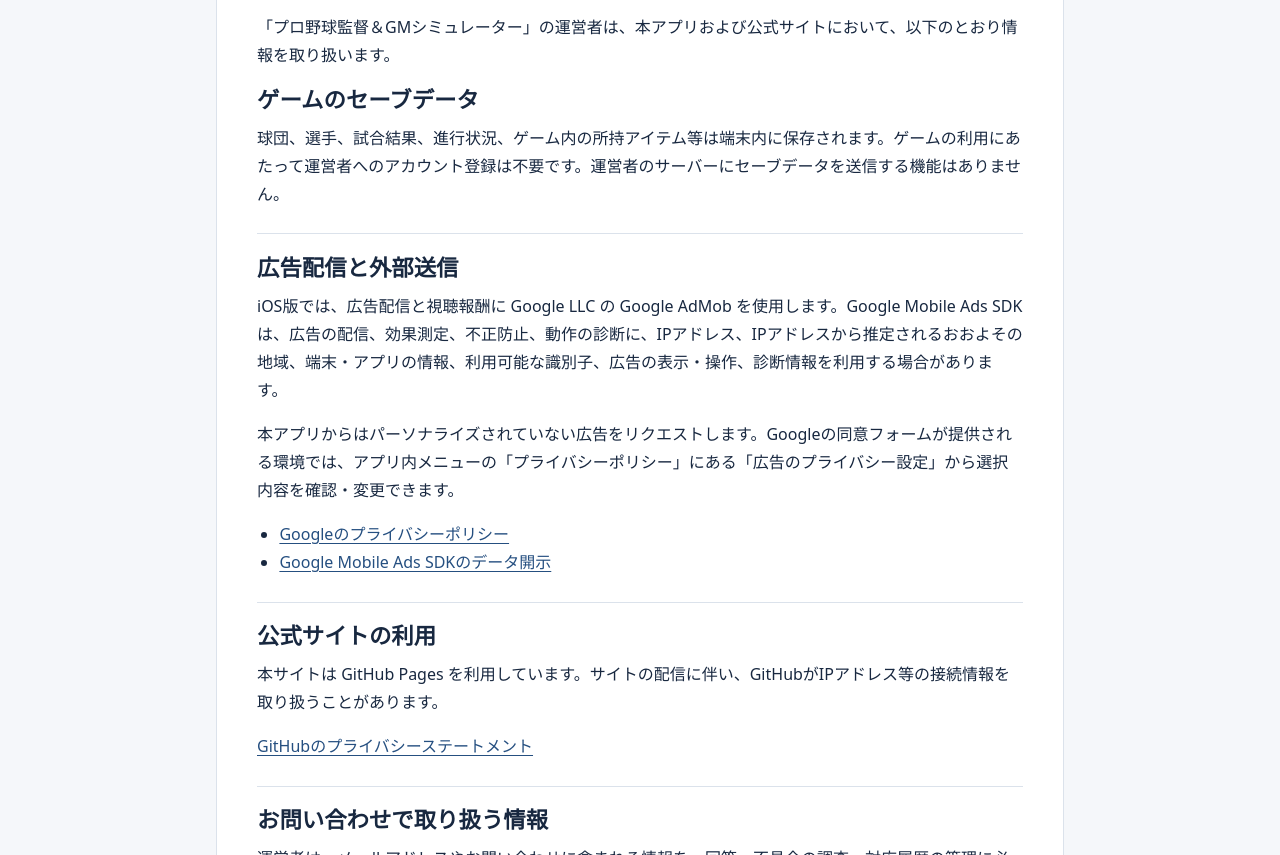
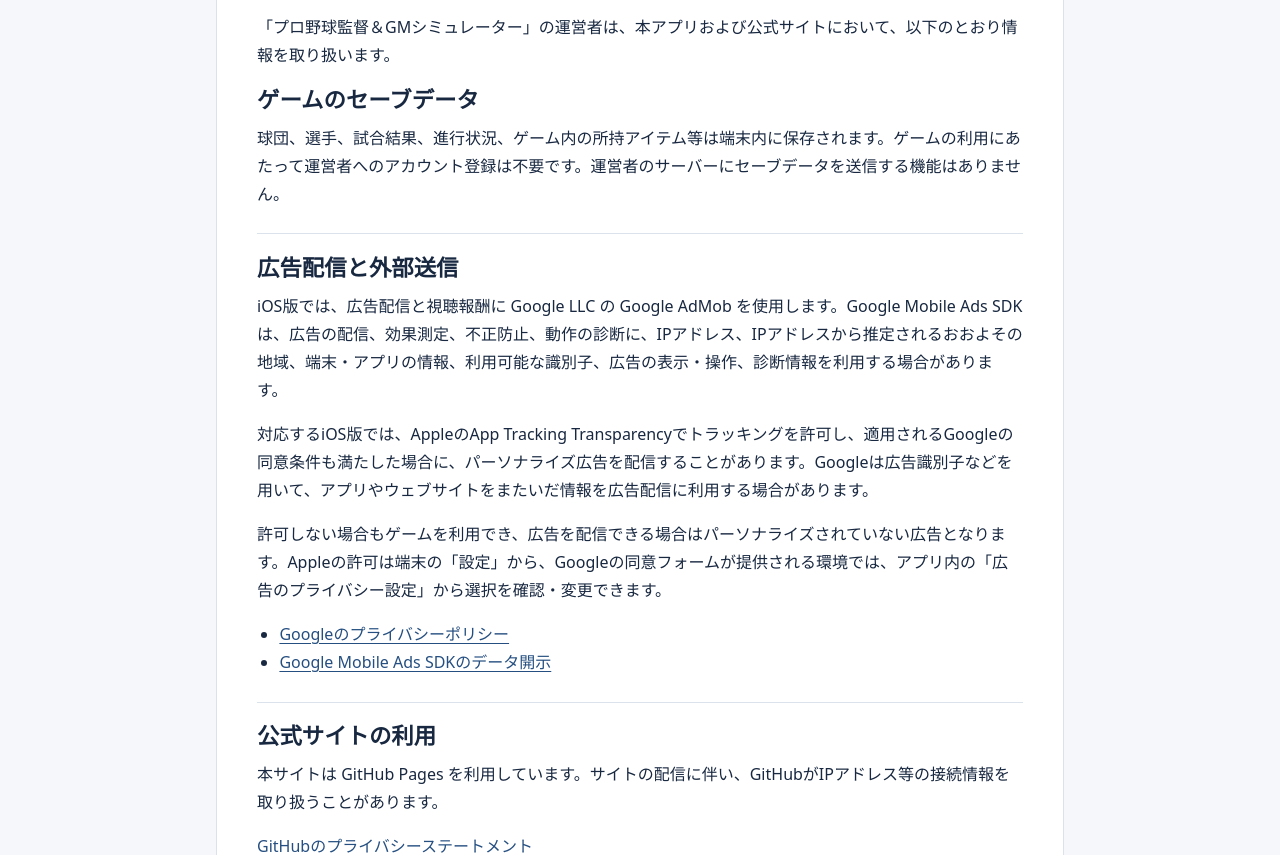
Before and after one commit to ebi-oishii/baseball-game-site, a plain HTML site: page privacy/index.html in a window 1280 px wide. Shown: the part 245-1100 px from the top of the page. Drawn offline with Linux system fonts and the light colour scheme.

Commit message:
パーソナライズ広告の同意条件をプライバシーポリシーに記載する

```diff
--- a/privacy/index.html
+++ b/privacy/index.html
@@ -30,7 +30,8 @@
     <section aria-labelledby="advertising">
       <h2 id="advertising">広告配信と外部送信</h2>
       <p>iOS版では、広告配信と視聴報酬に Google LLC の Google AdMob を使用します。Google Mobile Ads SDK は、広告の配信、効果測定、不正防止、動作の診断に、IPアドレス、IPアドレスから推定されるおおよその地域、端末・アプリの情報、利用可能な識別子、広告の表示・操作、診断情報を利用する場合があります。</p>
-      <p>本アプリからはパーソナライズされていない広告をリクエストします。Googleの同意フォームが提供される環境では、アプリ内メニューの「プライバシーポリシー」にある「広告のプライバシー設定」から選択内容を確認・変更できます。</p>
+      <p>対応するiOS版では、AppleのApp Tracking Transparencyでトラッキングを許可し、適用されるGoogleの同意条件も満たした場合に、パーソナライズ広告を配信することがあります。Googleは広告識別子などを用いて、アプリやウェブサイトをまたいだ情報を広告配信に利用する場合があります。</p>
+      <p>許可しない場合もゲームを利用でき、広告を配信できる場合はパーソナライズされていない広告となります。Appleの許可は端末の「設定」から、Googleの同意フォームが提供される環境では、アプリ内の「広告のプライバシー設定」から選択を確認・変更できます。</p>
       <ul class="link-list">
         <li><a href="https://policies.google.com/privacy?hl=ja">Googleのプライバシーポリシー</a></li>
         <li><a href="https://developers.google.com/admob/ios/privacy/data-disclosure?hl=ja">Google Mobile Ads SDKのデータ開示</a></li>
```
